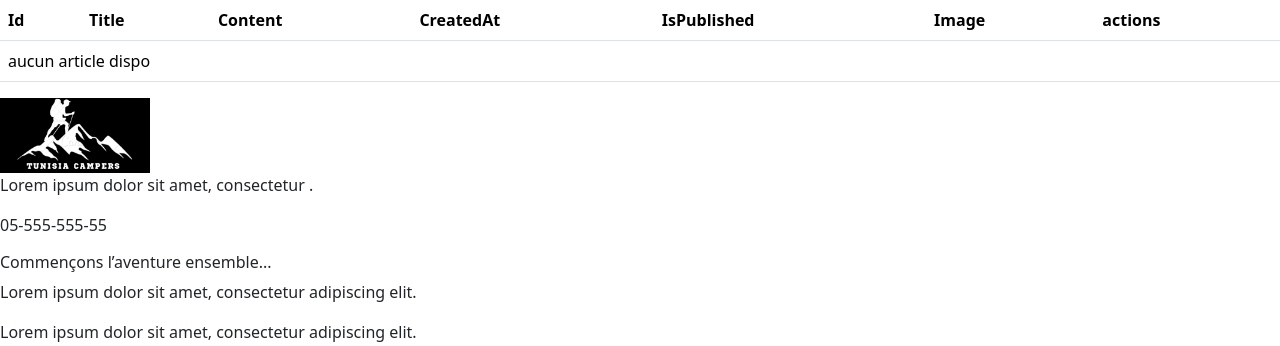
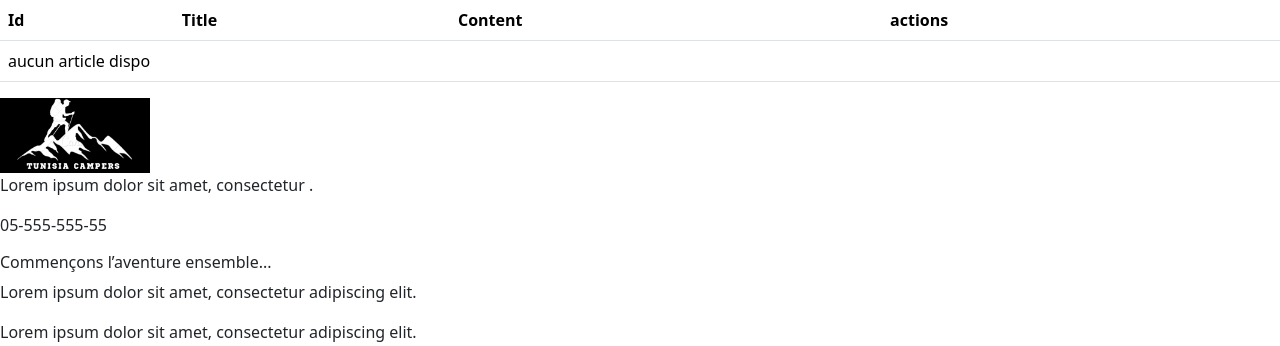
Before and after one commit to abirJmail/blogCampers, a Symfony app: template templates/lookup/index.html.twig in a window 1280 px wide. Shown: the part 101-447 px from the top of the page. Run offline with Twig, Linux system fonts and the light colour scheme; the template is opened without the code that fills it, so the values that code supplies are empty; some libraries are stand-ins or nearby versions.

Commit message:
bug lookup

```diff
--- a/src/Controller/LookupController.php
+++ b/src/Controller/LookupController.php
@@ -16,6 +16,7 @@
         $search = $request->query->get('search');
         $articles = $articleRepository -> findBySearch($search);
         // dd($articles);
+        // dd($search);
         return $this->render('lookup/index.html.twig', [
             'controller_name' => 'LookupController',
             'articles' => $articles,
--- a/src/Repository/ArticleRepository.php
+++ b/src/Repository/ArticleRepository.php
@@ -52,8 +52,8 @@
     public function findBySearch(string $text): array
     {
         return $this->createQueryBuilder('a')
-            ->andWhere('a.content LIKE  :val')
-            ->setParameter('val', "%$text")
+            ->andWhere('a.content LIKE :val')
+            ->setParameter('val', "%$text%")
             //    ->orderBy('a.id', 'ASC')
             // ->setMaxResults(4)
             ->getQuery()
--- a/templates/lookup/index.html.twig
+++ b/templates/lookup/index.html.twig
@@ -15,9 +15,9 @@
                 <th>Id</th>
                 <th>Title</th>
                 <th>Content</th>
-                <th>CreatedAt</th>
+                {# <th>CreatedAt</th>
                 <th>IsPublished</th>
-                <th>Image</th>
+                <th>Image</th> #}
                 <th>actions</th>
             </tr>
         </thead>
```
